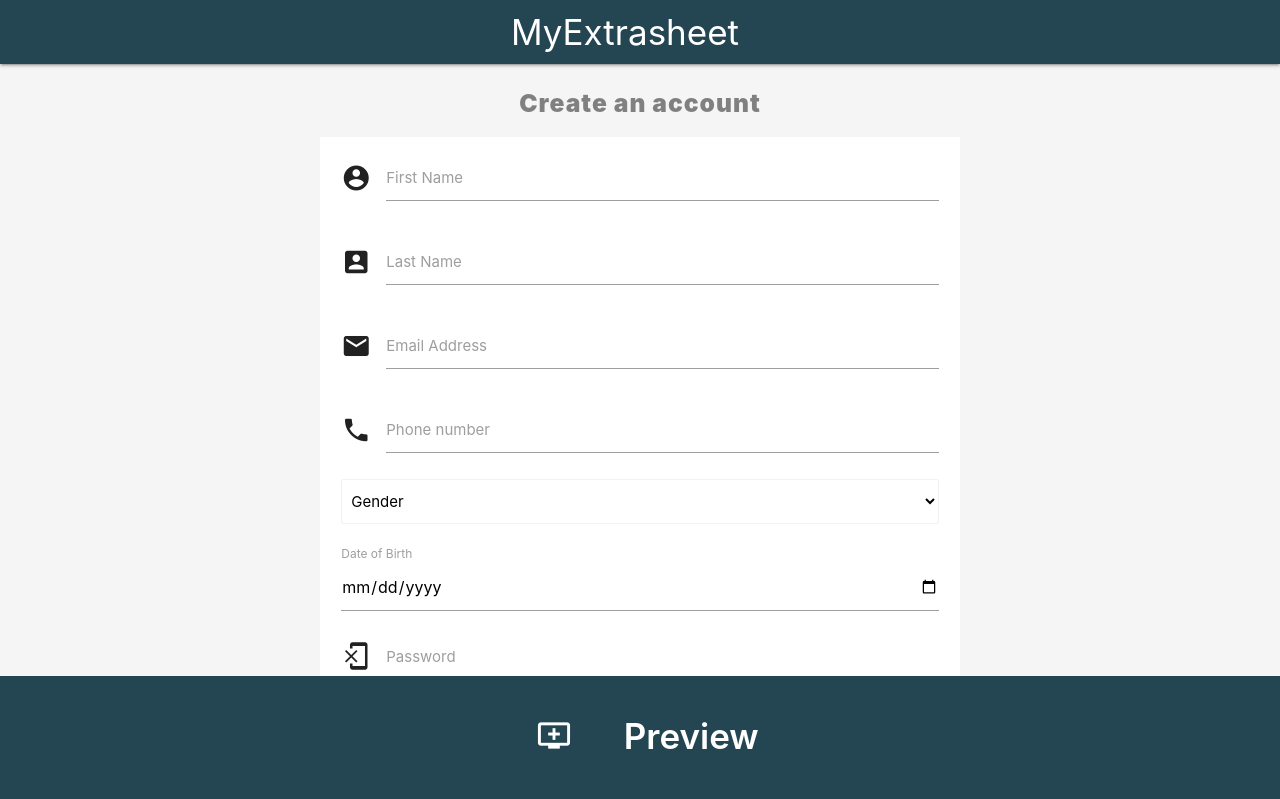
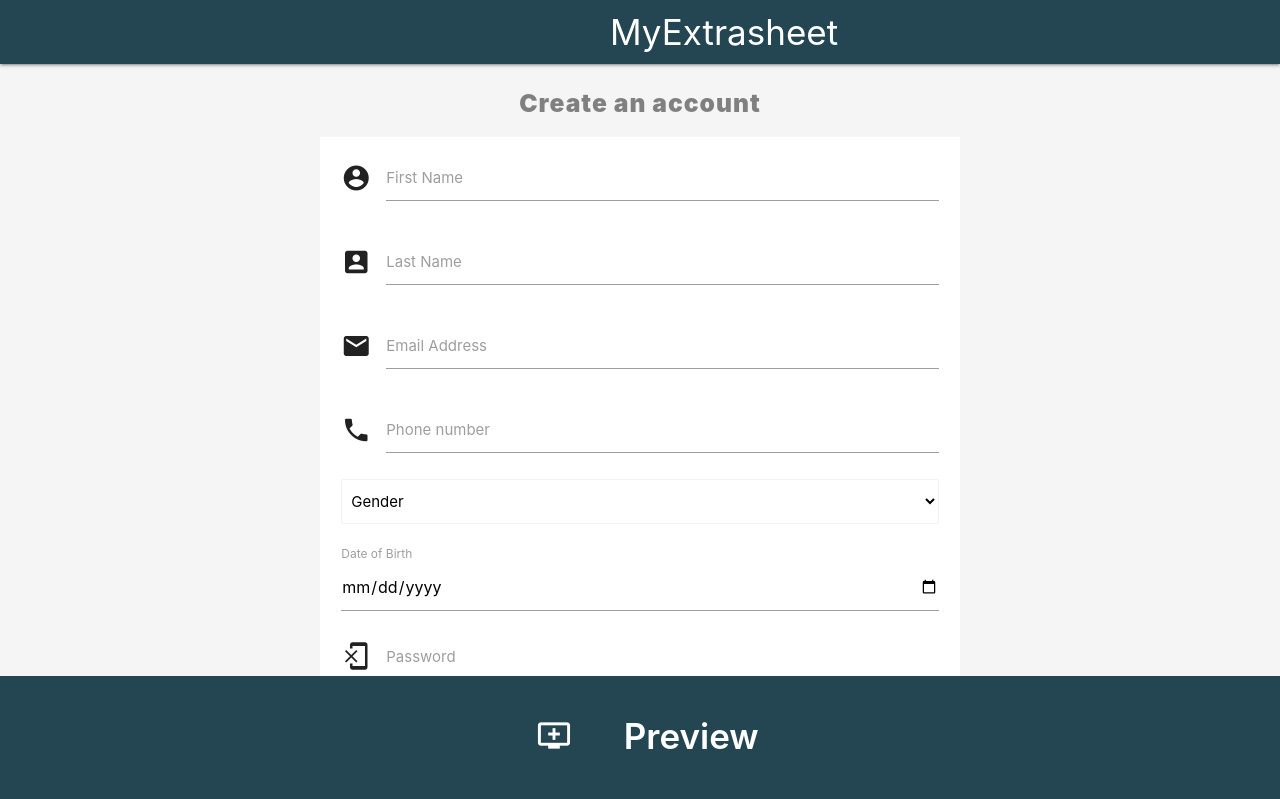
Before and after one commit to Bamimore-Tomi/extrasheet, a Flask app: page /register/ in a window 1280 px wide. Shown: the top 799 px of the page. Run offline with Flask 2, Linux system fonts and the light colour scheme.

Commit message:
Update registration.html
done

```diff
--- a/extrasheet/templates/registration.html
+++ b/extrasheet/templates/registration.html
@@ -18,7 +18,7 @@
  <div class="navbar-sticky">
     <nav>
       <div class="nav-wrapper center-align navbarr">
-        <a href="#!" class="headdd">MyExtrasheet</a>
+        <a href="#!" class="brand-logo headdd">MyExtrasheet</a>
 
       </div>
     </nav>
```
